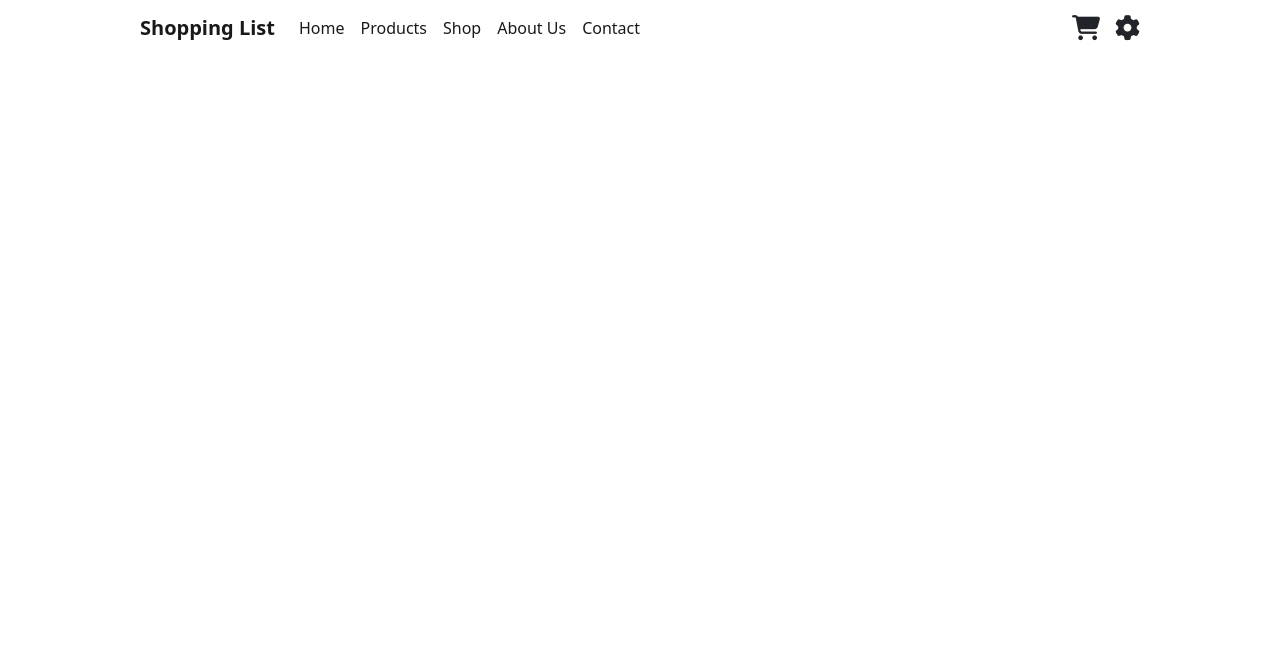
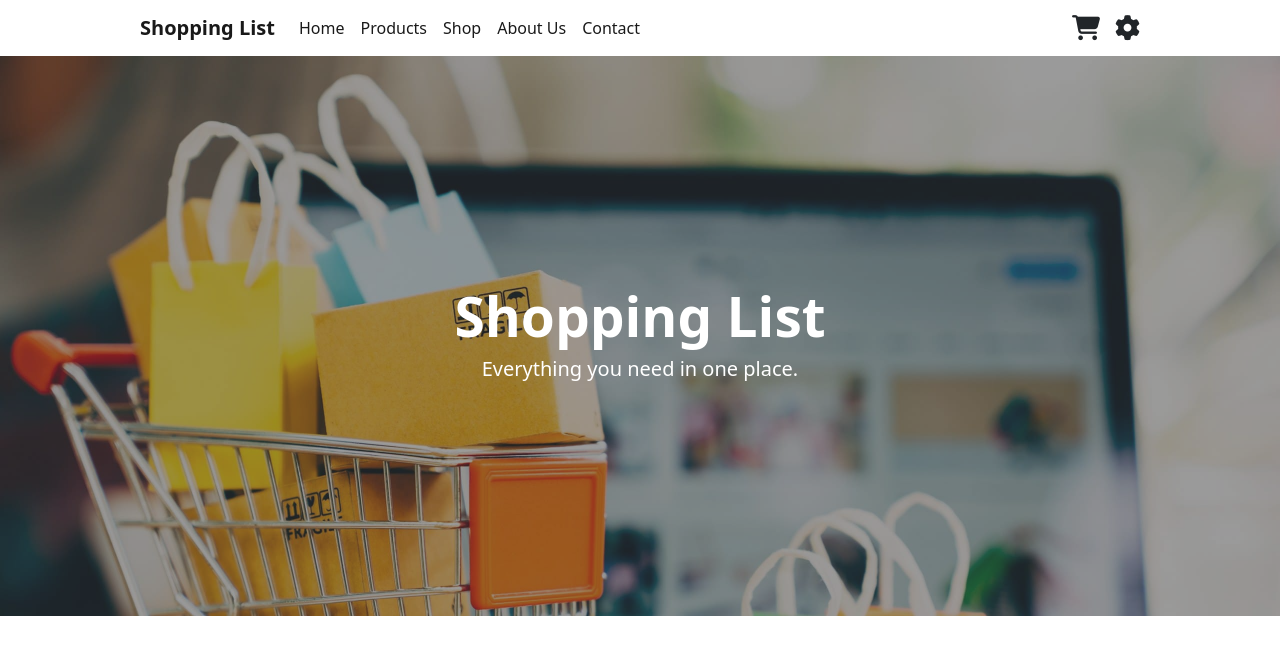
Before and after one commit to MohammadHalaweh7/Shopping-List-React, a React (Create React App) app: page / in a window 1280 px wide. Shown: the top 654 px of the page. Built offline with nearby package versions, Linux system fonts and the light colour scheme.

Commit message:
Add Header component

```diff
--- a/src/App.js
+++ b/src/App.js
@@ -1,10 +1,12 @@
 import './App.css';
+import Header from './Components/Header/Header';
 import Navbar from './Components/Navbar/Navbar';
 
 function App() {
   return (
     <>
     <Navbar />
+    <Header />
     </>
   );
 }
--- /dev/null
+++ b/src/Components/Header/Header.jsx
@@ -0,0 +1,13 @@
+import React from 'react'
+import style from './Header.module.css'
+export default function Header() {
+  return (
+    <header>
+    <div className={`${style.overlay}`}></div>
+    <div className={`${style.content}`}>
+        <h2><b>Shopping List</b></h2>
+        <h5>Everything you need in one place.</h5>
+    </div>
+</header>
+  )
+}
--- /dev/null
+++ b/src/Components/Header/Header.module.css
@@ -0,0 +1,32 @@
+header {
+    width: 100%;
+    height: 70vh;
+    background-image: url(./../../../public/assets/imgs/header.jpeg);
+    background-size: cover;
+    position: relative;
+
+    display: flex;
+    align-items: center;
+    justify-content: center;
+}
+
+.overlay {
+    background-color: rgb(59, 59, 59);
+    opacity: 0.5;
+    position: absolute;
+    top: 0;
+    left: 0;
+    right: 0;
+    bottom: 0;
+
+}
+
+.content {
+    color: white;
+    z-index: 1;
+    text-align: center;
+}
+
+.content h2 {
+    font-size: 55px;
+}
```
Also changed, not shown: public/assets/imgs/header.jpeg (added).
